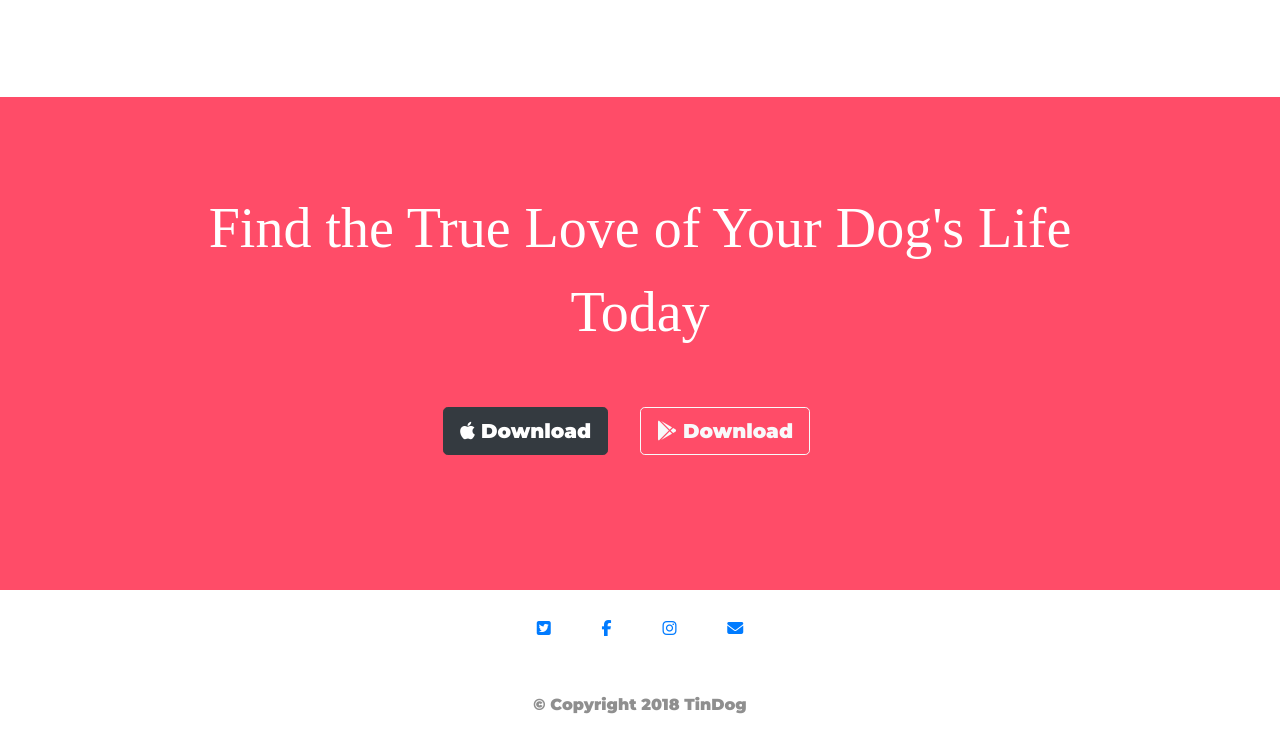
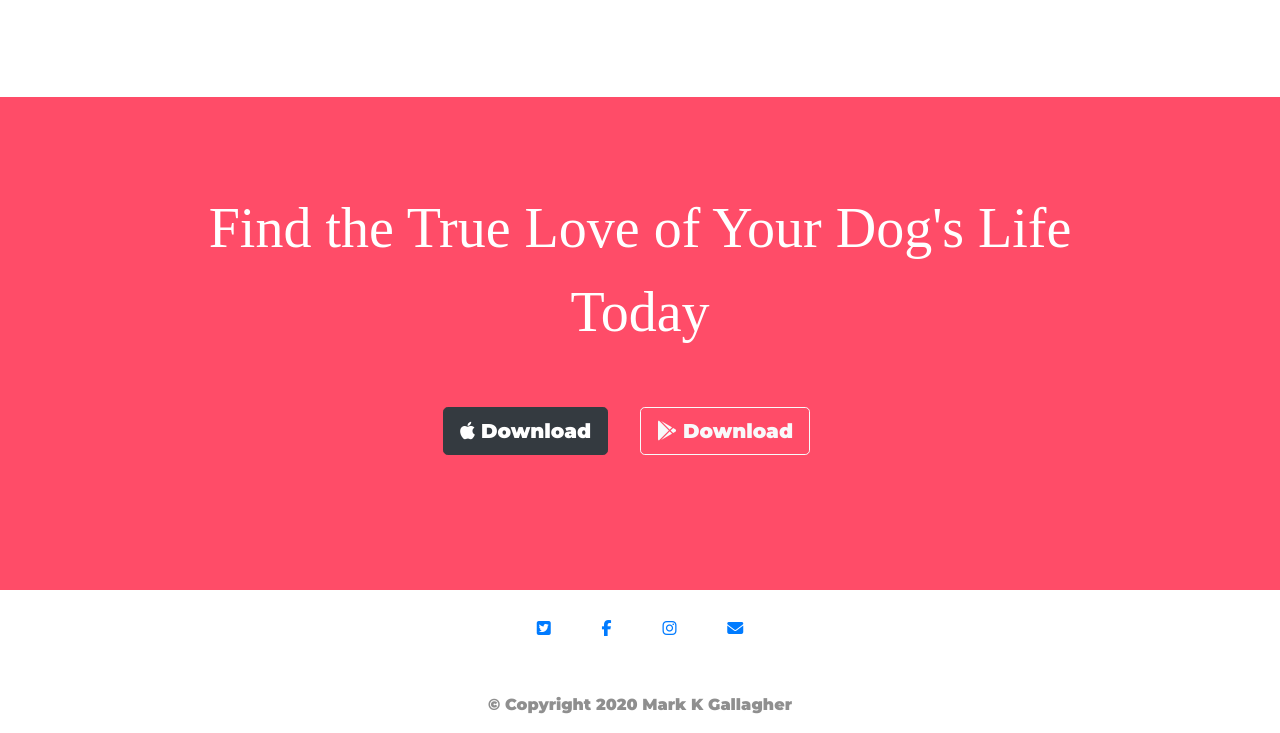
Before and after one commit to hubmkg/tindog, a plain HTML site: page index.html in a window 1280 px wide. Shown: the part 2407-3140 px from the top of the page. Drawn offline with nearby package versions, Linux system fonts and the light colour scheme.

Commit message:
update index.html with new copyright info

```diff
--- a/index.html
+++ b/index.html
@@ -211,7 +211,7 @@
       <a target="_blank" href="https://www.facebook.com" <button type="button" class="btn social-icon"><i class="fab fa-facebook-f"></i></button></a>
       <a target="_blank" href="https://www.instagram.com" <button type="button" class="btn social-icon"><i class="fab fa-instagram"></i></button></a>
       <a href="mailto:mkg123@gmail.com?subject=Woof!" <button type="button" class="btn social-icon"><i class="fas fa-envelope"></i></button></a>
-      <p class="copyright">© Copyright 2018 TinDog</p>
+      <p class="copyright">© Copyright 2020 Mark K Gallagher</p>
     </div>
   </footer>
 
```
